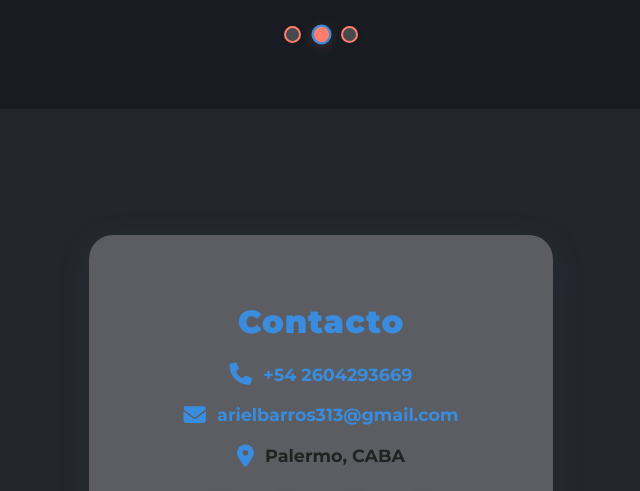
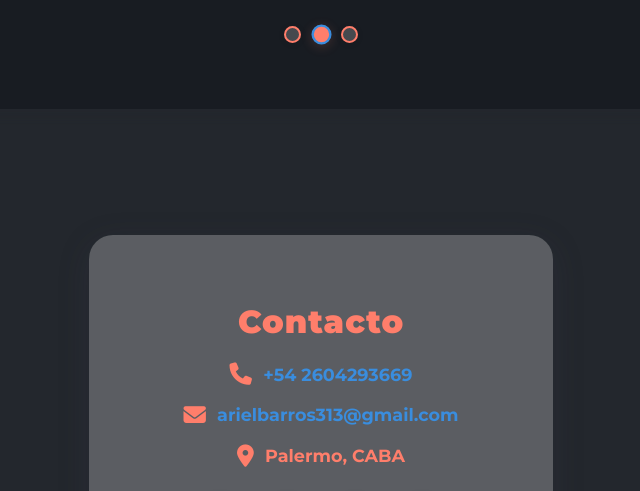
Before and after one commit to agustinAriel/agustinariel.github.io, a plain HTML site: page index.html in a window 1280 px wide. Shown: the part 2784-3275 px from the top of the page, without its empty margins (319-959 px from the left). Drawn offline with Linux system fonts and the light colour scheme.

Commit message:
styles.css

```diff
--- a/assets/styles.css
+++ b/assets/styles.css
@@ -782,7 +782,7 @@ footer {
   font-family: 'Montserrat', sans-serif;
   font-size: 2rem;
   margin-bottom: 1.2rem;
-  color: #3a8dde;
+  color: #ff7e6b;
 }
 .contact-list {
   list-style: none;
@@ -794,13 +794,13 @@ footer {
   align-items: center;
   font-size: 1.1rem;
   margin-bottom: 0.8rem;
-  color: #222;
+  color: #ff7e6b;
   justify-content: center;
 }
 .contact-icon {
   font-size: 1.4rem;
   margin-right: 0.7rem;
-  color: #3a8dde;
+  color: #ff7e6b;
 }
 .contact-list a {
   color: #3a8dde;
```
